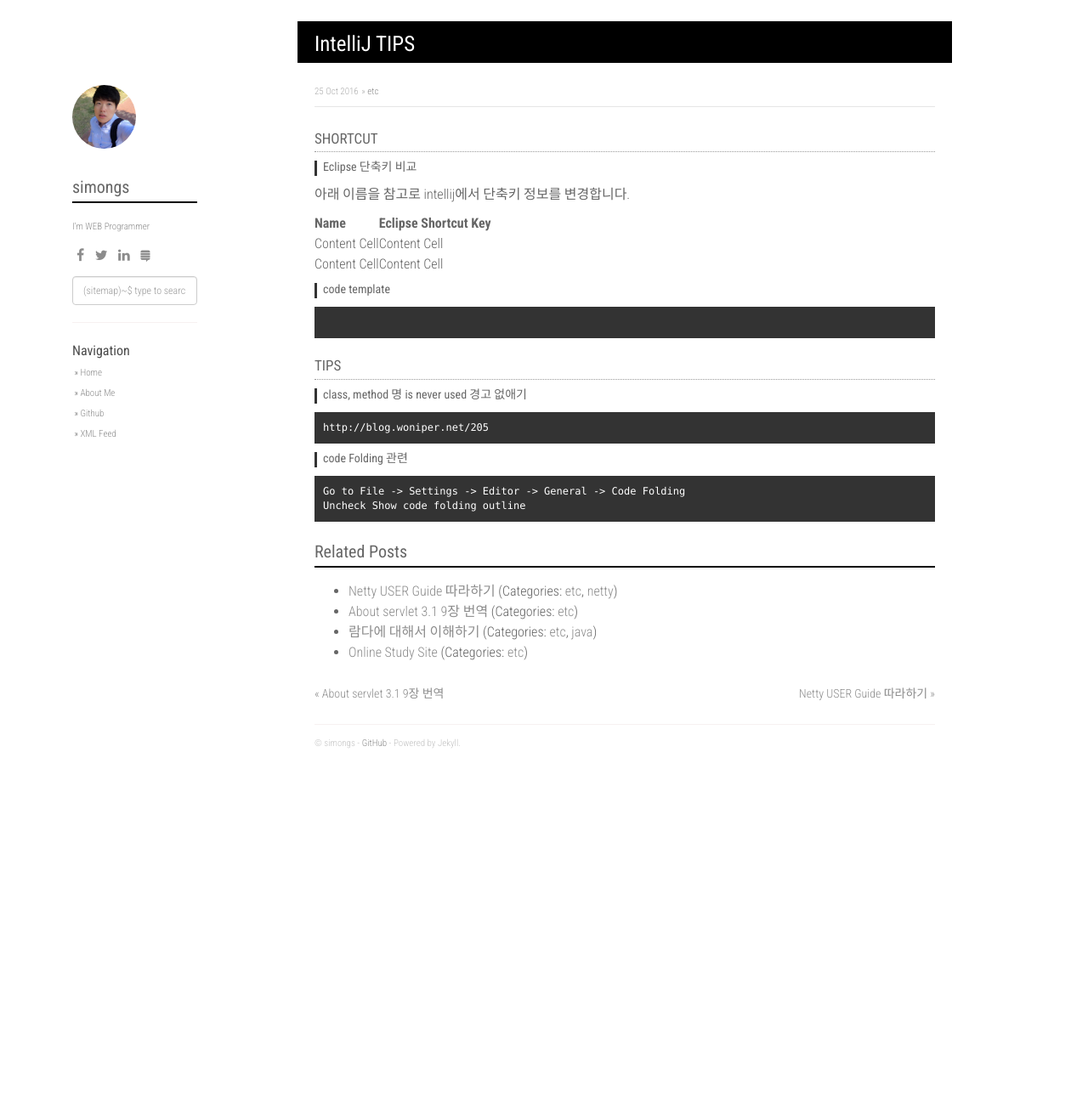
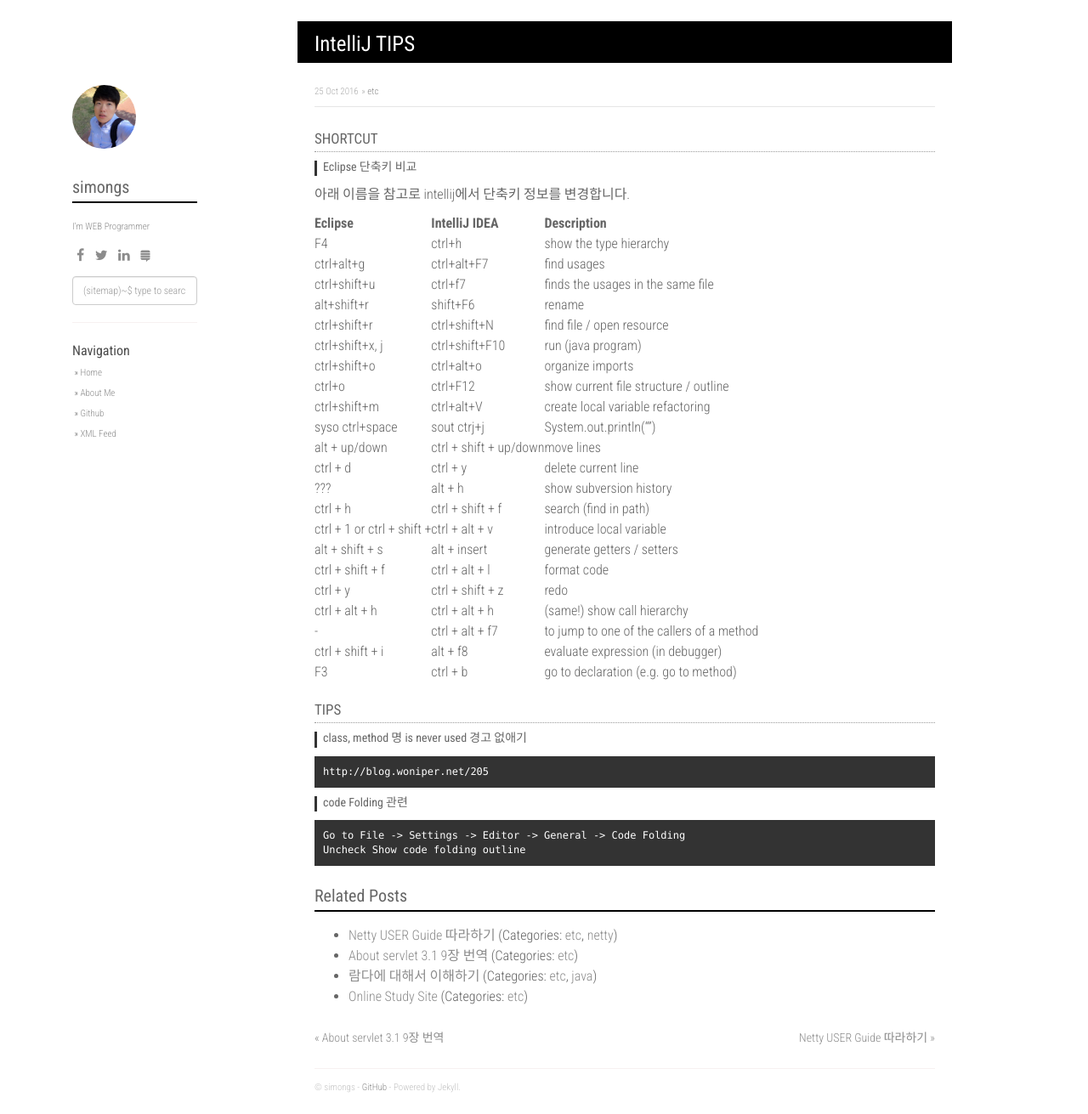
Before and after one commit to simongs/simongs.github.io, a Jekyll site: the page built from _posts/2016-10-25-IntelliJ_TIPS.markdown, in a window 1280 px wide and 1311 px high. Shown: the whole window at 85% size. Built offline with Jekyll 4.4.1, drawn with Linux system fonts in a browser that asks for light colours; nearby versions of some CDN libraries; comment, search, counter and statistics services are not loaded.

Commit message:
commit and push

```diff
--- a/_posts/2016-10-25-IntelliJ_TIPS.markdown
+++ b/_posts/2016-10-25-IntelliJ_TIPS.markdown
@@ -10,15 +10,30 @@
 #### Eclipse 단축키 비교
 아래 이름을 참고로 intellij에서 단축키 정보를 변경합니다.
 
-Name | Eclipse Shortcut Key
-------------- | -------------
-Content Cell  | Content Cell
-Content Cell  | Content Cell
-
-#### code template
-~~~
-
-~~~
+Eclipse	| IntelliJ IDEA | Description
+------------- | ------------- | -------------
+F4	|ctrl+h|	show the type hierarchy
+ctrl+alt+g	|ctrl+alt+F7|	find usages
+ctrl+shift+u|	ctrl+f7	|finds the usages in the same file
+alt+shift+r	|shift+F6	|rename
+ctrl+shift+r|	ctrl+shift+N	|find file / open resource
+ctrl+shift+x, j	|ctrl+shift+F10|	run (java program)
+ctrl+shift+o|	ctrl+alt+o	|organize imports
+ctrl+o	|ctrl+F12	|show current file structure / outline
+ctrl+shift+m	|ctrl+alt+V	|create local variable refactoring
+syso ctrl+space	|sout ctrj+j	|System.out.println(“”)
+alt + up/down	|ctrl + shift + up/down|	move lines
+ctrl + d	|ctrl + y	|delete current line
+???	|alt + h	|show subversion history
+ctrl + h	|ctrl + shift + f	|search (find in path)
+ctrl + 1 or ctrl + shift +  |	ctrl + alt + v	|introduce local variable
+alt + shift + s	|alt + insert|	generate getters / setters
+ctrl + shift + f|	ctrl + alt + l	|format code
+ctrl + y	|ctrl + shift + z	|redo
+ctrl + alt + h	|ctrl + alt + h |(same!)	show call hierarchy
+-	|ctrl + alt + f7|	to jump to one of the callers of a method
+ctrl + shift + i|	alt + f8 |	evaluate expression (in debugger)
+F3	|ctrl + b	|go to declaration (e.g. go to method)
 
 ### TIPS
 
--- a/_posts/2016-10-25-NETTY_5_X_User_Guide.markdown
+++ b/_posts/2016-10-25-NETTY_5_X_User_Guide.markdown
@@ -8,6 +8,11 @@
 ## Netty란
 
 ### 1강
+channel
+
+### 2강
+
+
 
 
 #### Reference
```
